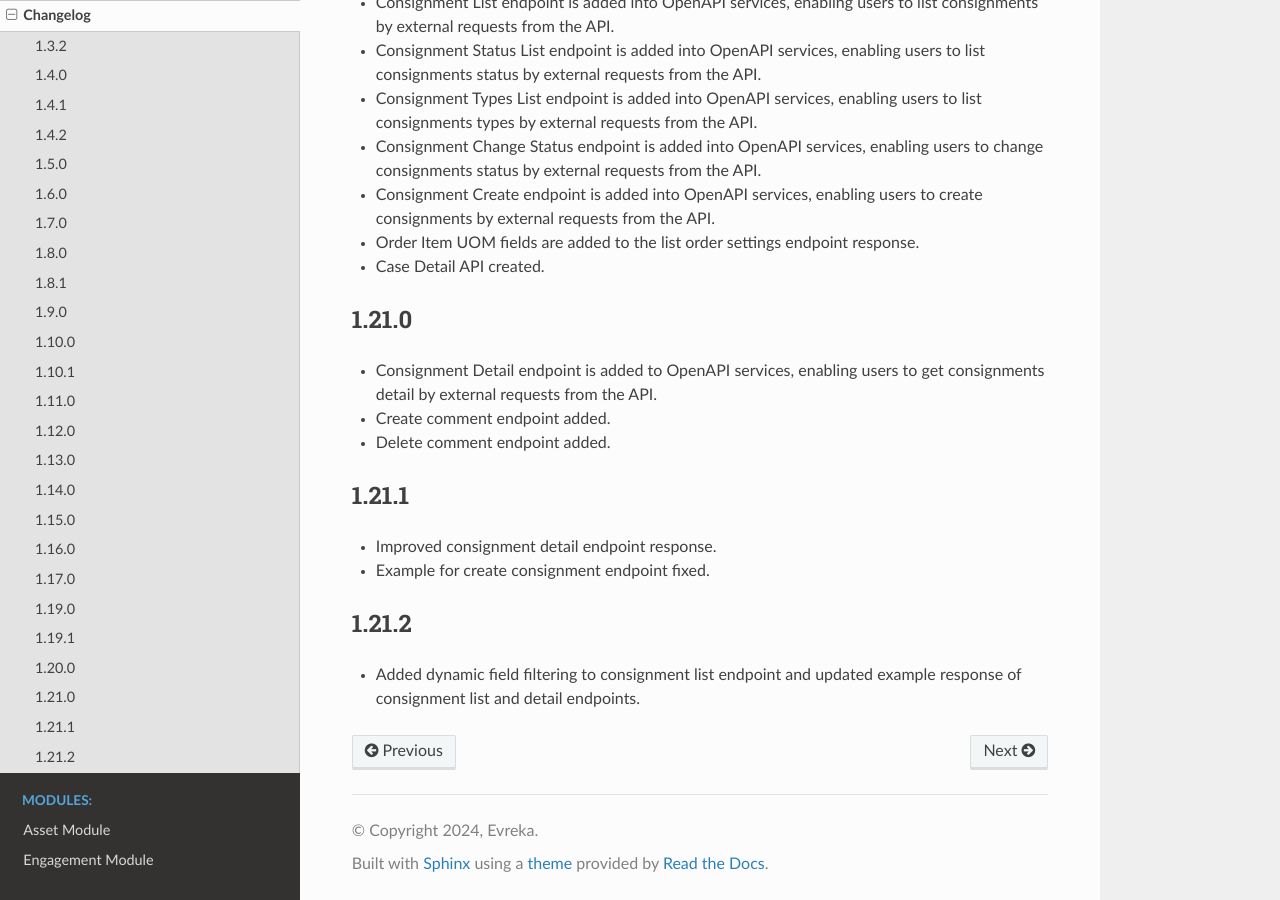
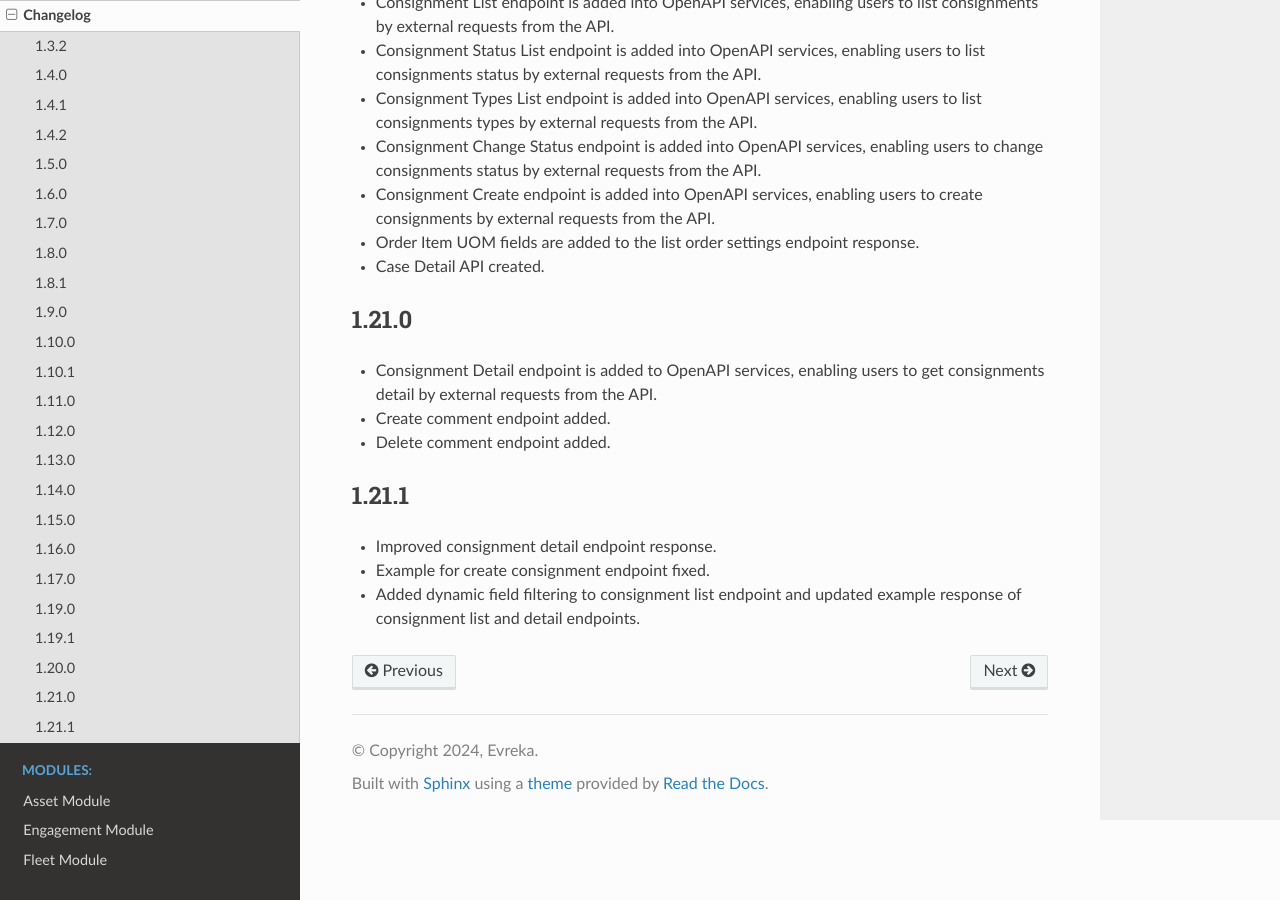
Before and after one commit to evrekadev/evreka-api-doc, a Sphinx documentation site: the page built from source/changelog.rst, in a window 1280 px wide and 900 px high, scrolled down 3561 px. Built offline with Sphinx 7.4.7 and the Read the Docs theme 3.1.0, drawn with Linux system fonts in a browser that asks for light colours.

Commit message:
E360-20272: Consignment Improvement

```diff
--- a/source/changelog.rst
+++ b/source/changelog.rst
@@ -133,7 +133,4 @@ Changelog
 ----------------
 - Improved consignment detail endpoint response.
 - Example for create consignment endpoint fixed.
-
-1.21.2
-----------------
 - Added dynamic field filtering to consignment list endpoint and updated example response of consignment list and detail endpoints.
```
